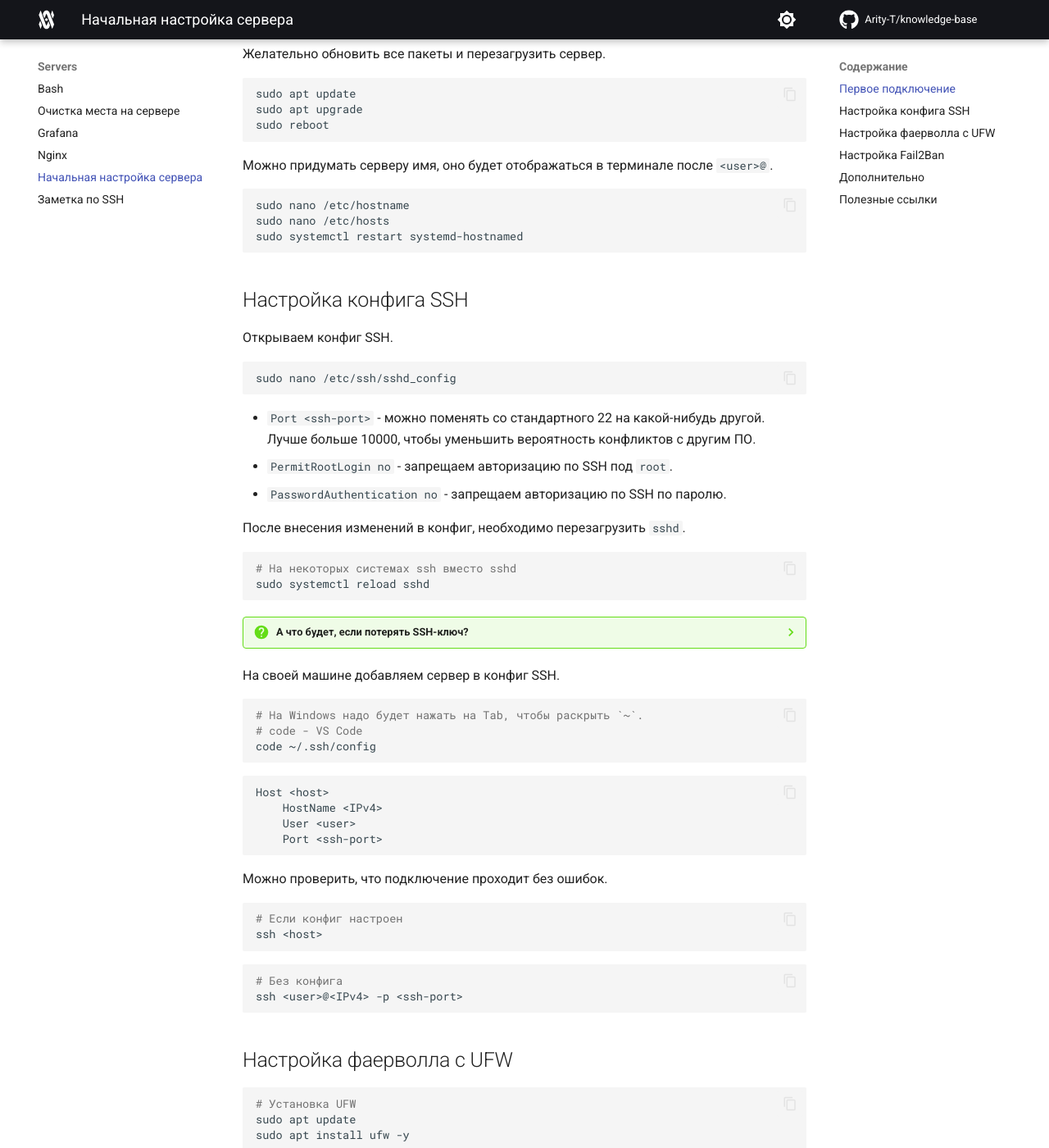
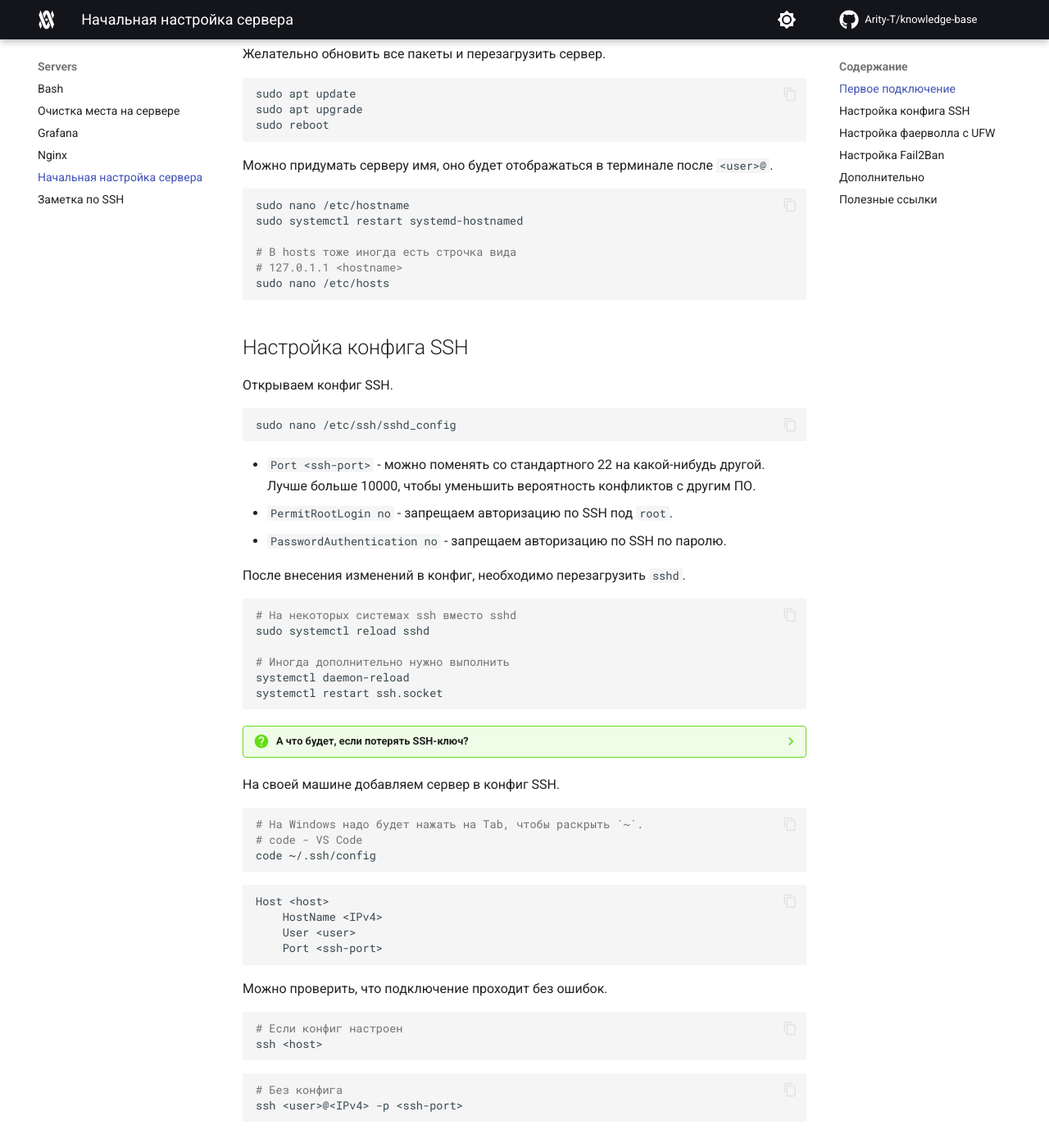
Before and after one commit to Arity-T/knowledge-base, an MkDocs documentation site: the page built from docs/servers/setup.md, in a window 1280 px wide and 1400 px high, scrolled down 861 px. Shown: the whole window at 82% size. Built offline with MkDocs 1.6.1 and Material for MkDocs 9.7.7, drawn with Linux system fonts in a browser that asks for light colours; comment, search, counter and statistics services are not loaded.

Commit message:
Небольшие уточнения по сетапу сервера

````diff
--- a/docs/servers/setup.md
+++ b/docs/servers/setup.md
@@ -42,8 +42,11 @@ sudo reboot
 Можно придумать серверу имя, оно будет отображаться в терминале после `<user>@`.
 ```sh
 sudo nano /etc/hostname
+sudo systemctl restart systemd-hostnamed
+
+# В hosts тоже иногда есть строчка вида
+# 127.0.1.1 <hostname>
 sudo nano /etc/hosts
-sudo systemctl restart systemd-hostnamed
 ```
 
 
@@ -61,6 +64,10 @@ sudo nano /etc/ssh/sshd_config
 ```sh
 # На некоторых системах ssh вместо sshd
 sudo systemctl reload sshd
+
+# Иногда дополнительно нужно выполнить
+systemctl daemon-reload
+systemctl restart ssh.socket
 ```
 
 ??? question "А что будет, если потерять SSH-ключ?"
````
